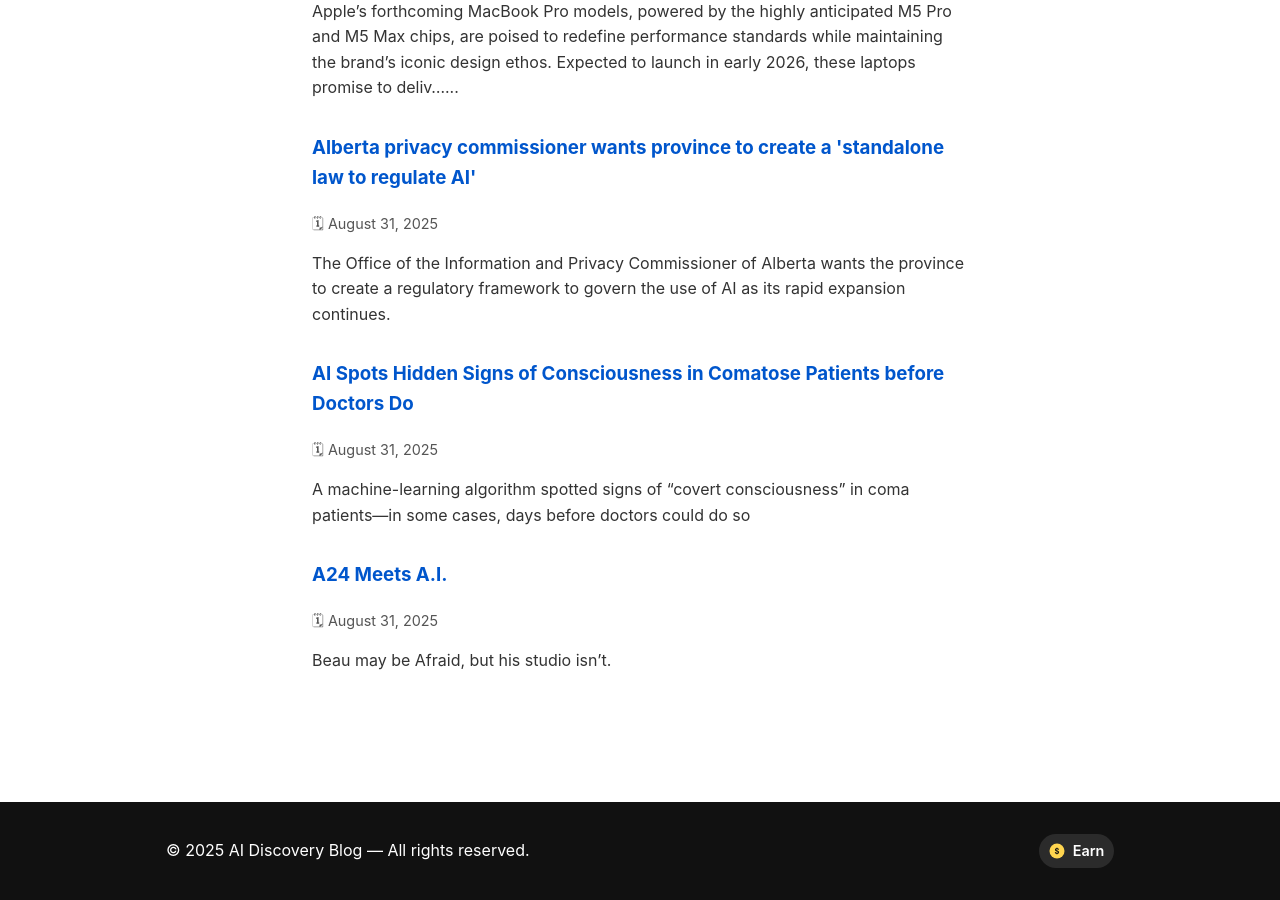
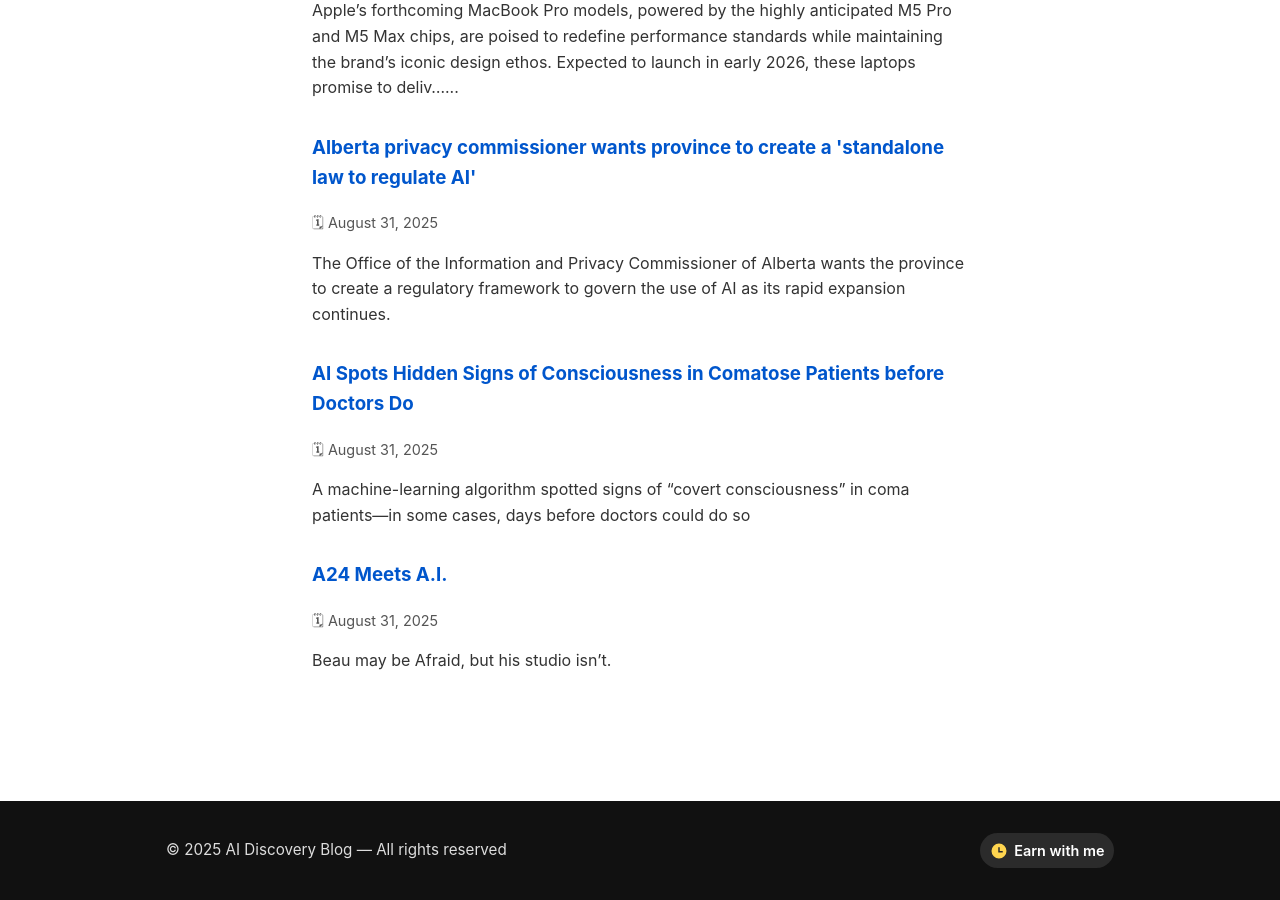
Before and after one commit to Ruirodsantos/ruirodsantos.github.io, a Jekyll site: the page built from index.html, in a window 1280 px wide and 900 px high, scrolled down 4755 px. Built offline with Jekyll 4.4.1, drawn with Linux system fonts in a browser that asks for light colours.

Commit message:
Update default.html

```diff
--- a/_layouts/default.html
+++ b/_layouts/default.html
@@ -2,48 +2,39 @@
 <html lang="en">
 <head>
   <meta charset="UTF-8" />
-  <title>{{ page.title }}</title>
-  <link rel="stylesheet" href="{{ '/assets/style.css' | relative_url }}">
-  <!-- Google AdSense -->
+  <title>{{ page.title | default: site.title }}</title>
+  <meta name="viewport" content="width=device-width, initial-scale=1" />
+  <link rel="stylesheet" href="{{ '/assets/style.css' | relative_url }}" />
+  <!-- AdSense -->
   <script async src="https://pagead2.googlesyndication.com/pagead/js/adsbygoogle.js?client=ca-pub-7715134134171575" crossorigin="anonymous"></script>
 </head>
 <body>
   <header>
     <h1><a href="{{ '/' | relative_url }}">🧠 {{ site.title }}</a></h1>
     <nav>
-      <a href="{{ '/' | relative_url }}">Home</a>
-      <a href="{{ '/about.html' | relative_url }}">About</a>
+      <a href="{{ '/' | relative_url }}">Home</a> |
+      <a href="{{ '/about.html' | relative_url }}">About</a> |
       <a href="{{ '/contact.html' | relative_url }}">Contact</a>
     </nav>
   </header>
 
   <main>
-    <!-- Ad block before content -->
-    <ins class="adsbygoogle"
-         style="display:block; text-align:center; margin-bottom: 20px;"
-         data-ad-client="ca-pub-7715134134171575"
-         data-ad-slot="1234567890"
-         data-ad-format="auto"
-         data-full-width-responsive="true"></ins>
-    <script>(adsbygoogle = window.adsbygoogle || []).push({});</script>
-
     {{ content }}
   </main>
 
   <footer>
     <div class="footer-inner">
-      <div class="copyright">
-        © {{ "now" | date: "%Y" }} {{ site.title }} — All rights reserved.
+      <div class="footer-copy">
+        © {{ "now" | date: "%Y" }} {{ site.title }} — All rights reserved
       </div>
+
       <div class="social-icons">
-        <!-- EarnApp referral -->
-        <a class="social-icon earnapp" href="https://earnapp.com/i/7V4ffquG" target="_blank" rel="noopener noreferrer" title="EarnApp">
-          <!-- SVG de “moeda” simples -->
+        <!-- EarnApp referral button -->
+        <a class="social-icon earnapp" href="https://earnapp.com/i/7V4ffquG" target="_blank" rel="noopener">
           <svg viewBox="0 0 24 24" aria-hidden="true">
-            <circle cx="12" cy="12" r="10"></circle>
-            <text x="12" y="16" text-anchor="middle" font-size="10" fill="#111" font-weight="700">$</text>
+            <path d="M12 2a10 10 0 100 20 10 10 0 000-20Zm1 5v5h4v2h-6V7h2Z"/>
           </svg>
-          <span>Earn</span>
+          Earn with me
         </a>
       </div>
     </div>
```
